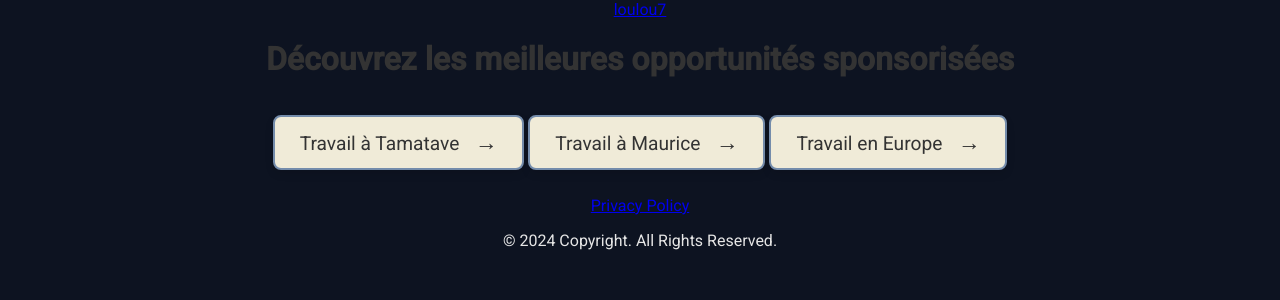
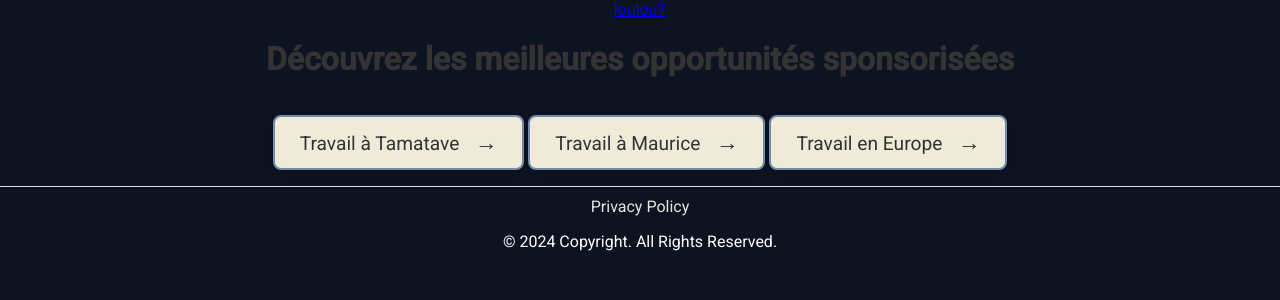
Before and after one commit to Chaloux13/loulou7, a Jekyll site: the page built from index.md, in a window 1280 px wide. Shown: the top 300 px of the page. Built offline with Jekyll 4.4.1, drawn with Linux system fonts in a browser that asks for light colours.

Commit message:
Update style.css

```diff
--- a/assets/css/style.css
+++ b/assets/css/style.css
@@ -22,7 +22,11 @@
 
 /* Boutons d'accueil avec box-shadow stylisé */
 a.bouton-acceuil {
-  display: inline-block;
+  display: flex; /*verticale*/
+  flex-direction: column;
+  align-items: center; /* Centrer horizontalement */
+  gap: 20px; /* Espacement entre les conteneurs */
+  margin-top: 50px; /* Un peu d'espace au-dessus des conteneurs */
   background-color: #f0ebd8;
   color: #333;
   border: 2px solid #748cab;
@@ -79,10 +83,29 @@
 
 footer {
   background-color: transparent;
-  color: #E6E6E6;
+  color: white;
   padding: 10px 0;
   text-align: center;
+  margin: 0;
+  width: 100%;
+  border-top: 1px solid #ddd; /* Ajouter une petite bordure pour mieux séparer le footer */
 }
+
+/* Style pour le lien de la politique de confidentialité */
+footer a {
+  color: #E6E6E6; /* Même couleur que le texte copyright */
+  text-decoration: none; /* Supprimer la sous-ligne */
+  font-weight: normal; /* Pas de gras */
+  padding: 5px 10px; /* Espacement léger autour du lien */
+  transition: all 0.3s ease; /* Transition fluide */
+}
+
+footer a:hover {
+  color: #007bff; /* Changer la couleur au survol */
+  text-decoration: underline; /* Souligner au survol */
+}
+
+
 
 h1, h2 {
   color: #333;
```
